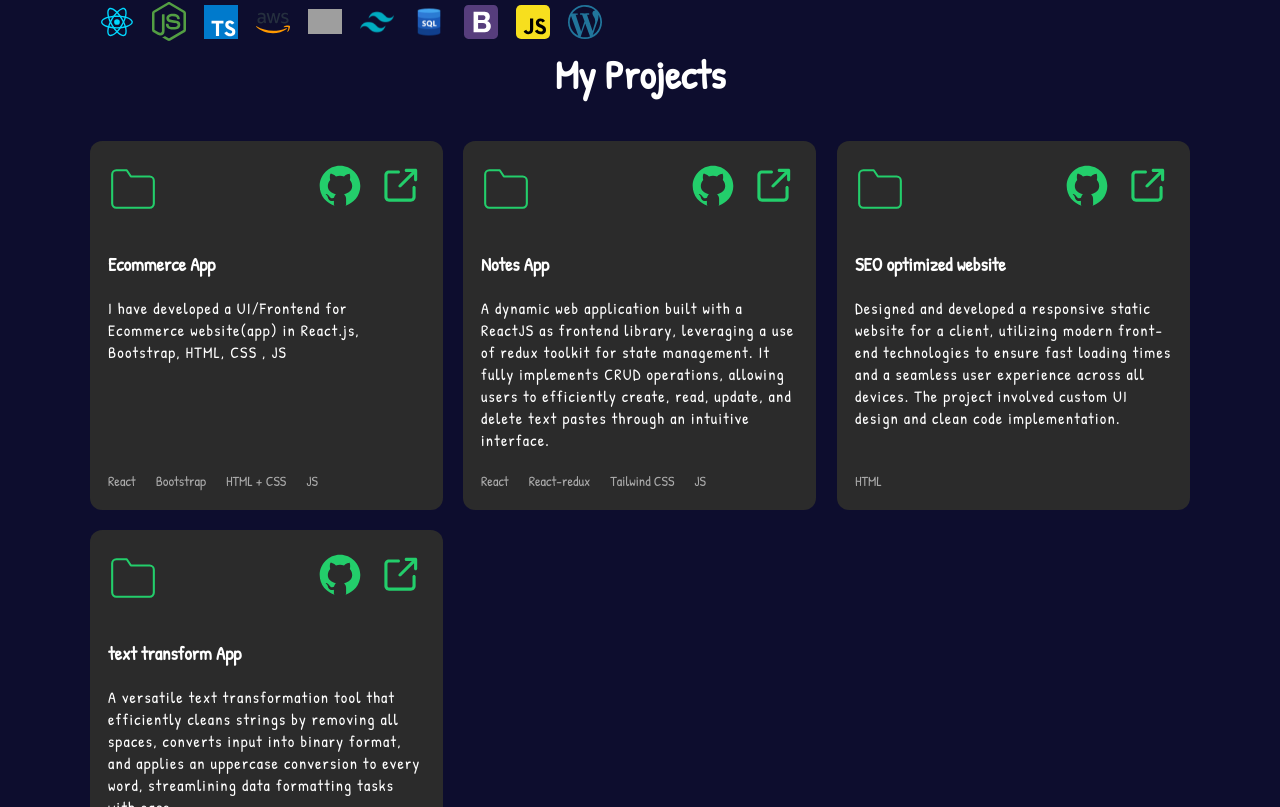
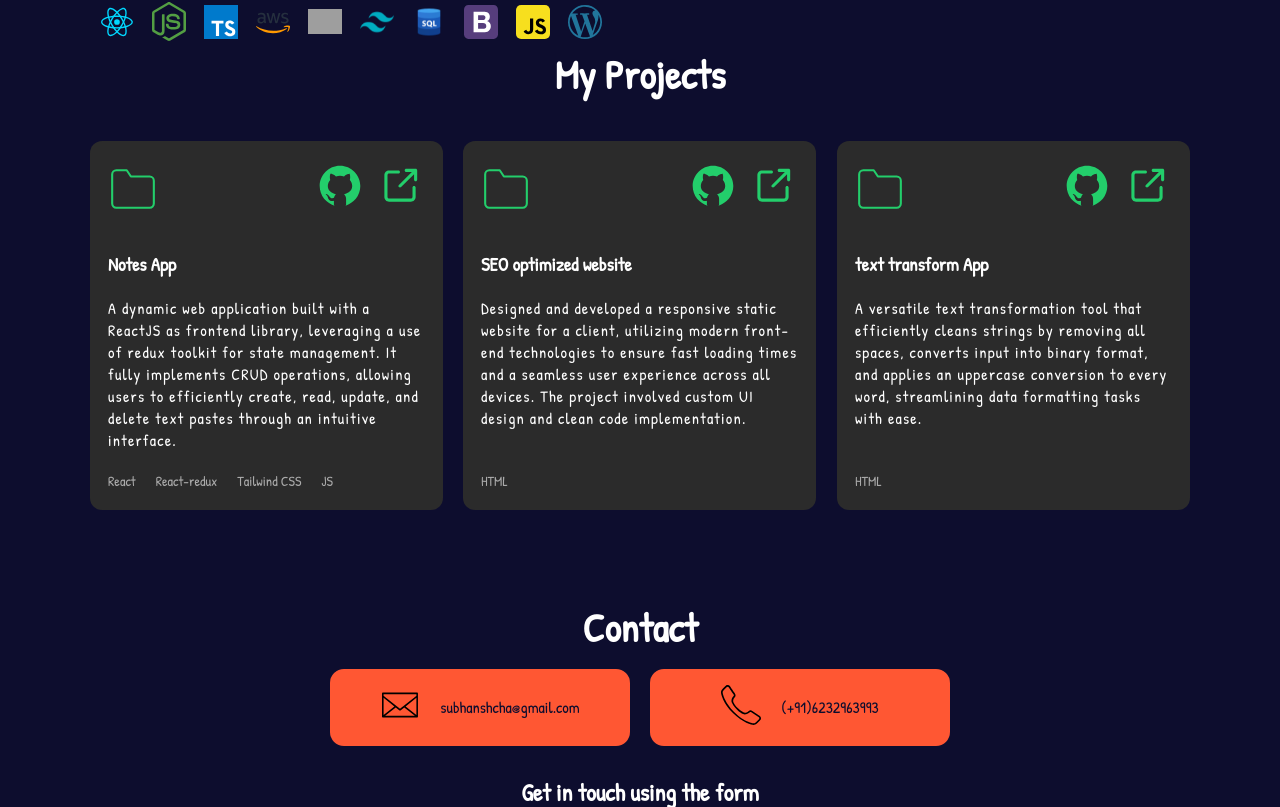
Before and after one commit to MrCurious-glitch/Subhansh-portfolio, a React (Create React App) app: page / in a window 1280 px wide. Shown: the part 853-1660 px from the top of the page. Built offline with nearby package versions, Linux system fonts and the light colour scheme; grey boxes are pictures that could not be loaded.

Commit message:
some changes

```diff
--- a/src/components/Project/Project.tsx
+++ b/src/components/Project/Project.tsx
@@ -13,25 +13,7 @@ export function Project() {
 
 
 
-        <ScrollAnimation animateIn="flipInX">
-          <div className="project">
-            <header>
-              <svg width="50" xmlns="http://www.w3.org/2000/svg" role="img" viewBox="0 0 24 24" fill="none" stroke="#23ce6b" strokeWidth="1" strokeLinecap="round" strokeLinejoin="round"> <title>Folder</title> <path d="M22 19a2 2 0 0 1-2 2H4a2 2 0 0 1-2-2V5a2 2 0 0 1 2-2h5l2 3h9a2 2 0 0 1 2 2z"></path> </svg>
-              <div className="project-links">
-              <a href="https://github.com/MrCurious-glitch/projfrontend-" target="_blank" rel="noreferrer">
-                  <img src={githubIcon} alt="Visit site" /></a>
-                <a href="https://projfrontend-six.vercel.app/" target="_blank" rel="noreferrer">
-                  <img src={externalLink} alt="Visit site" />
-                </a> </div>
-            </header>
-            <div className="body">
-              <h3>Ecommerce App </h3>
-              <p>  I have developed a UI/Frontend for Ecommerce website(app) in React.js, Bootstrap, HTML, CSS , JS  </p>
-            </div>
 
-            <footer> <ul className="tech-list"> <li>React</li> <li>Bootstrap</li> <li>HTML + CSS</li> <li>JS</li> </ul> </footer>
-          </div>
-        </ScrollAnimation>
         <ScrollAnimation animateIn="flipInX">
           <div className="project">
             <header>
```
